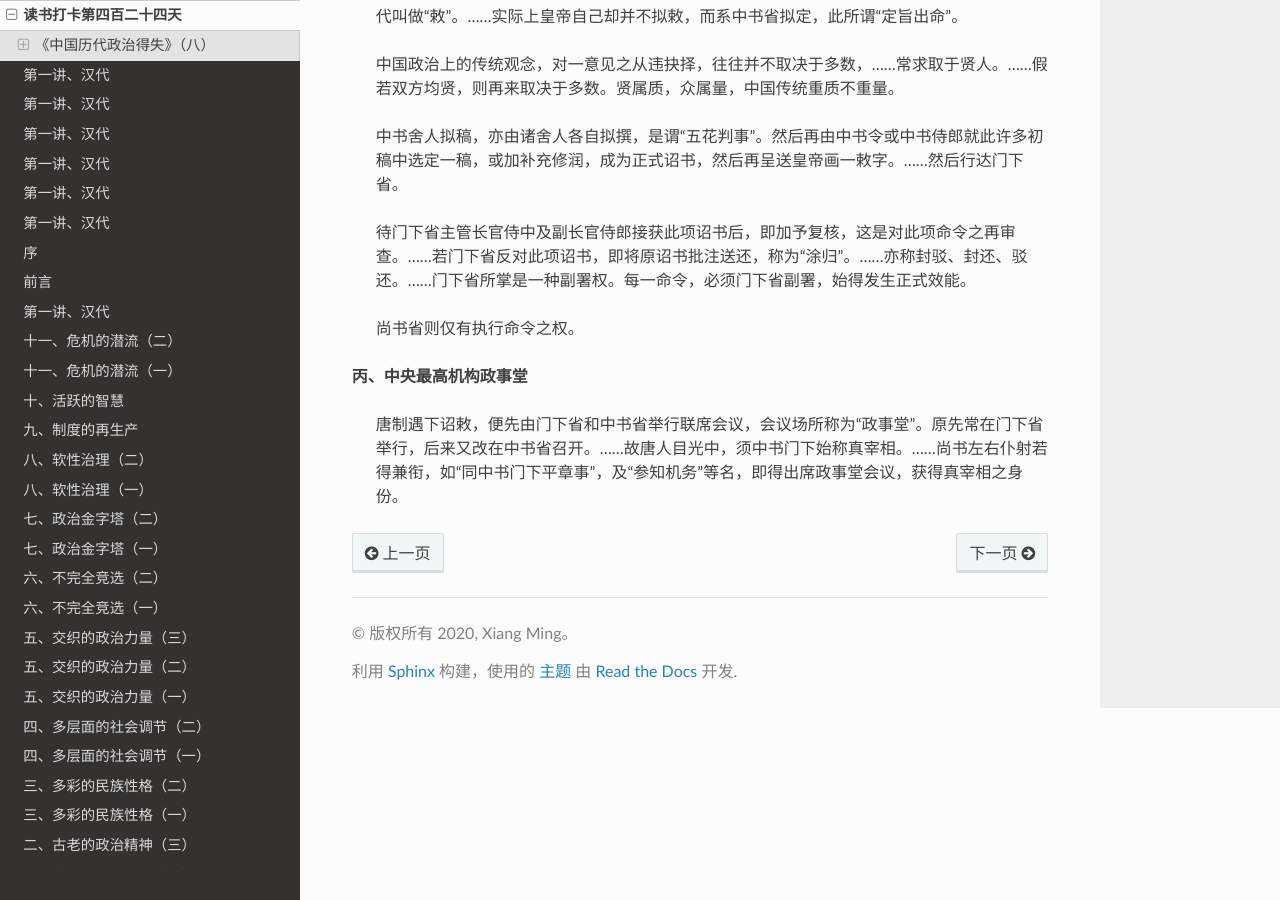
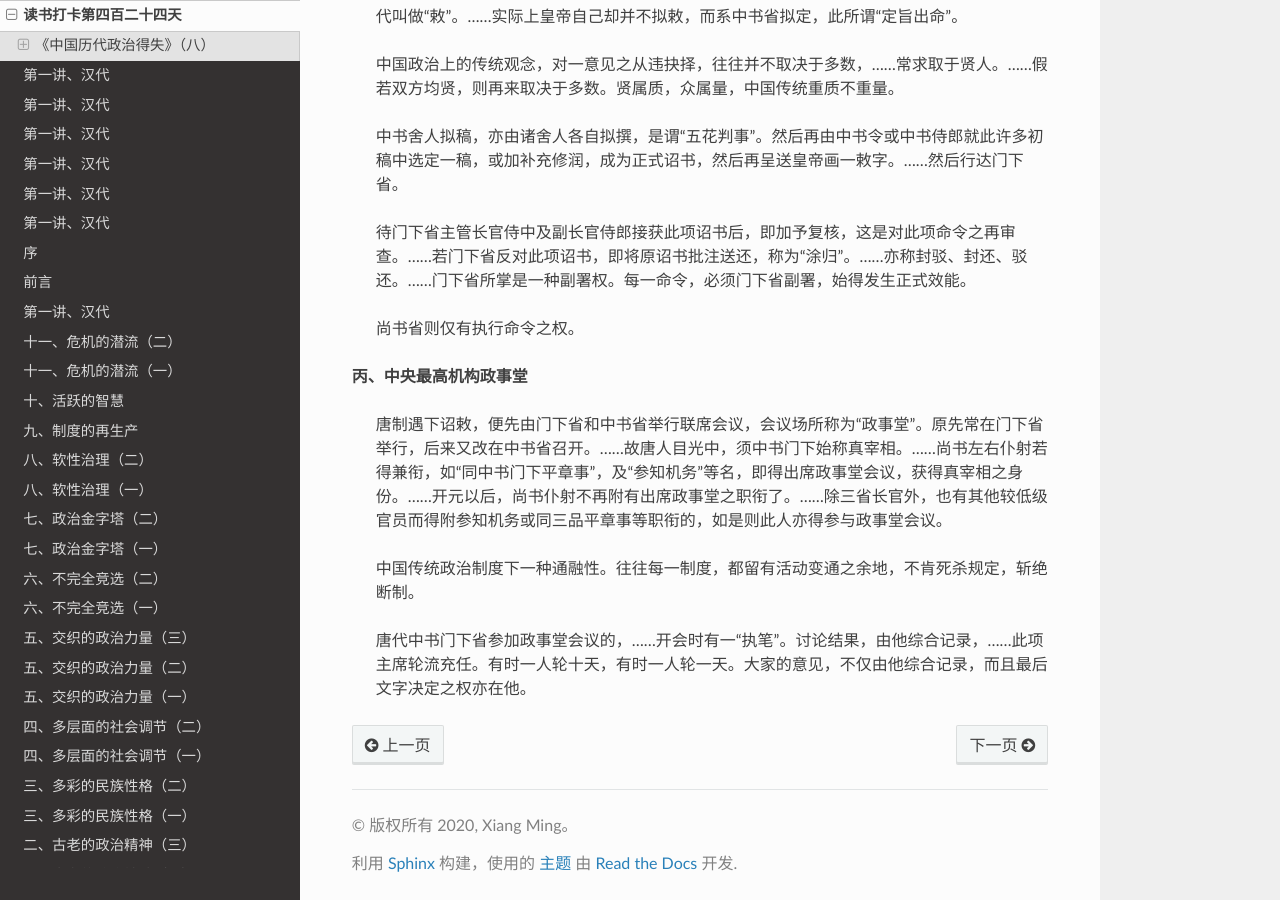
Before and after one commit to xiangming1975/reading, a Sphinx documentation site: the page built from source/2021-09-22.md, in a window 1280 px wide and 900 px high, scrolled down 728 px. Built offline with Sphinx 7.4.7 and the Read the Docs theme 2.0.0, drawn with Linux system fonts in a browser that asks for light colours.

```diff
--- a/source/2021-09-22.md
+++ b/source/2021-09-22.md
@@ -5,7 +5,7 @@
 ---
 ### 第二讲、唐代
 
-#### 一、唐代政府组织
+#### 一、唐代政府组织（一）
 
 **甲、汉唐相权之比较**
 
@@ -31,4 +31,8 @@
 
 **丙、中央最高机构政事堂**
 
-> 唐制遇下诏敕，便先由门下省和中书省举行联席会议，会议场所称为“政事堂”。原先常在门下省举行，后来又改在中书省召开。……故唐人目光中，须中书门下始称真宰相。……尚书左右仆射若得兼衔，如“同中书门下平章事”，及“参知机务”等名，即得出席政事堂会议，获得真宰相之身份。
+> 唐制遇下诏敕，便先由门下省和中书省举行联席会议，会议场所称为“政事堂”。原先常在门下省举行，后来又改在中书省召开。……故唐人目光中，须中书门下始称真宰相。……尚书左右仆射若得兼衔，如“同中书门下平章事”，及“参知机务”等名，即得出席政事堂会议，获得真宰相之身份。……开元以后，尚书仆射不再附有出席政事堂之职衔了。……除三省长官外，也有其他较低级官员而得附参知机务或同三品平章事等职衔的，如是则此人亦得参与政事堂会议。
+
+> 中国传统政治制度下一种通融性。往往每一制度，都留有活动变通之余地，不肯死杀规定，斩绝断制。
+
+> 唐代中书门下省参加政事堂会议的，……开会时有一“执笔”。讨论结果，由他综合记录，……此项主席轮流充任。有时一人轮十天，有时一人轮一天。大家的意见，不仅由他综合记录，而且最后文字决定之权亦在他。
```
Also changed, not shown: source/2021-09-23.md (added, +66 -0 lines), source/2021-09-24.md (added, +14 -0 lines).
